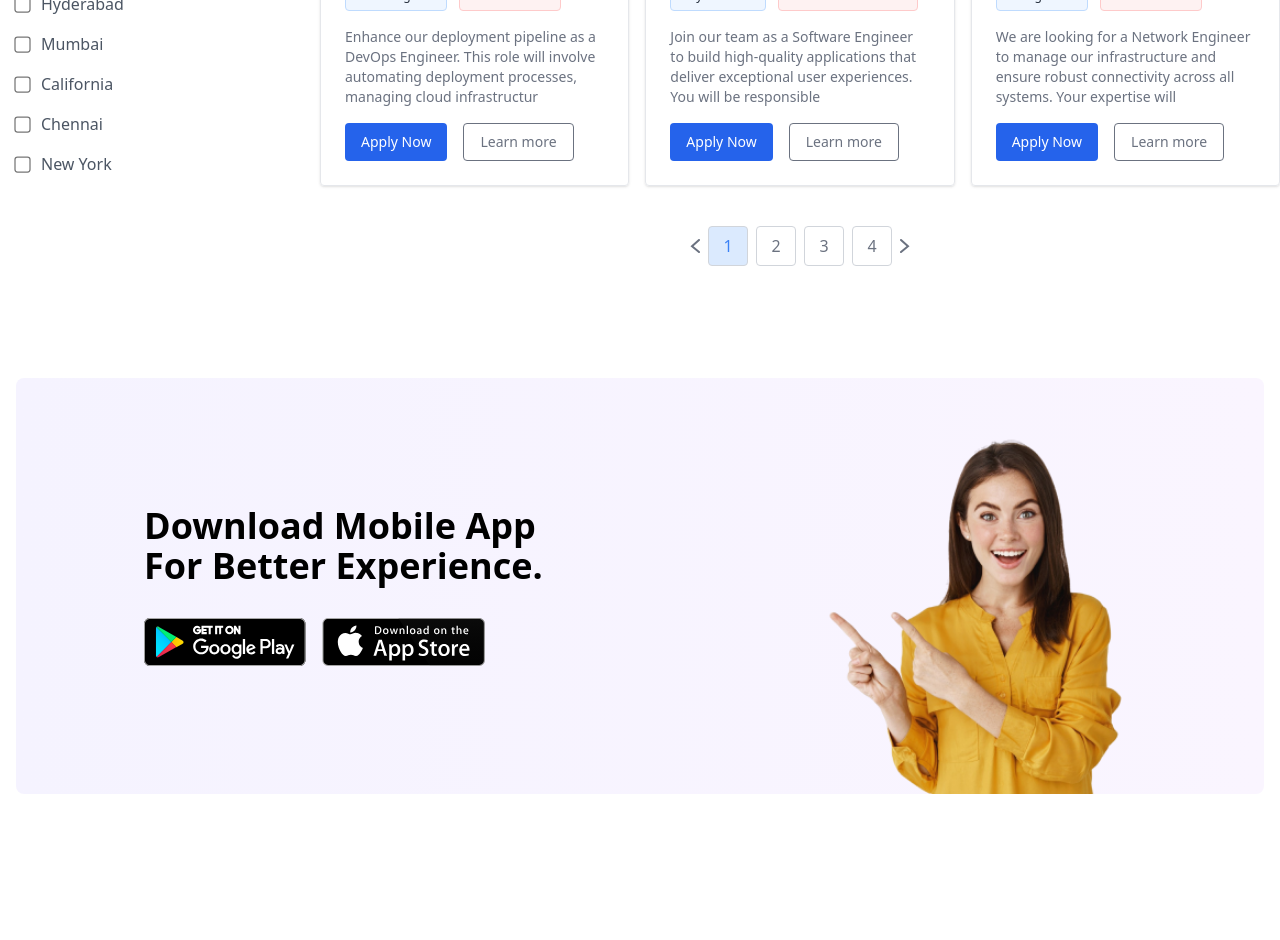
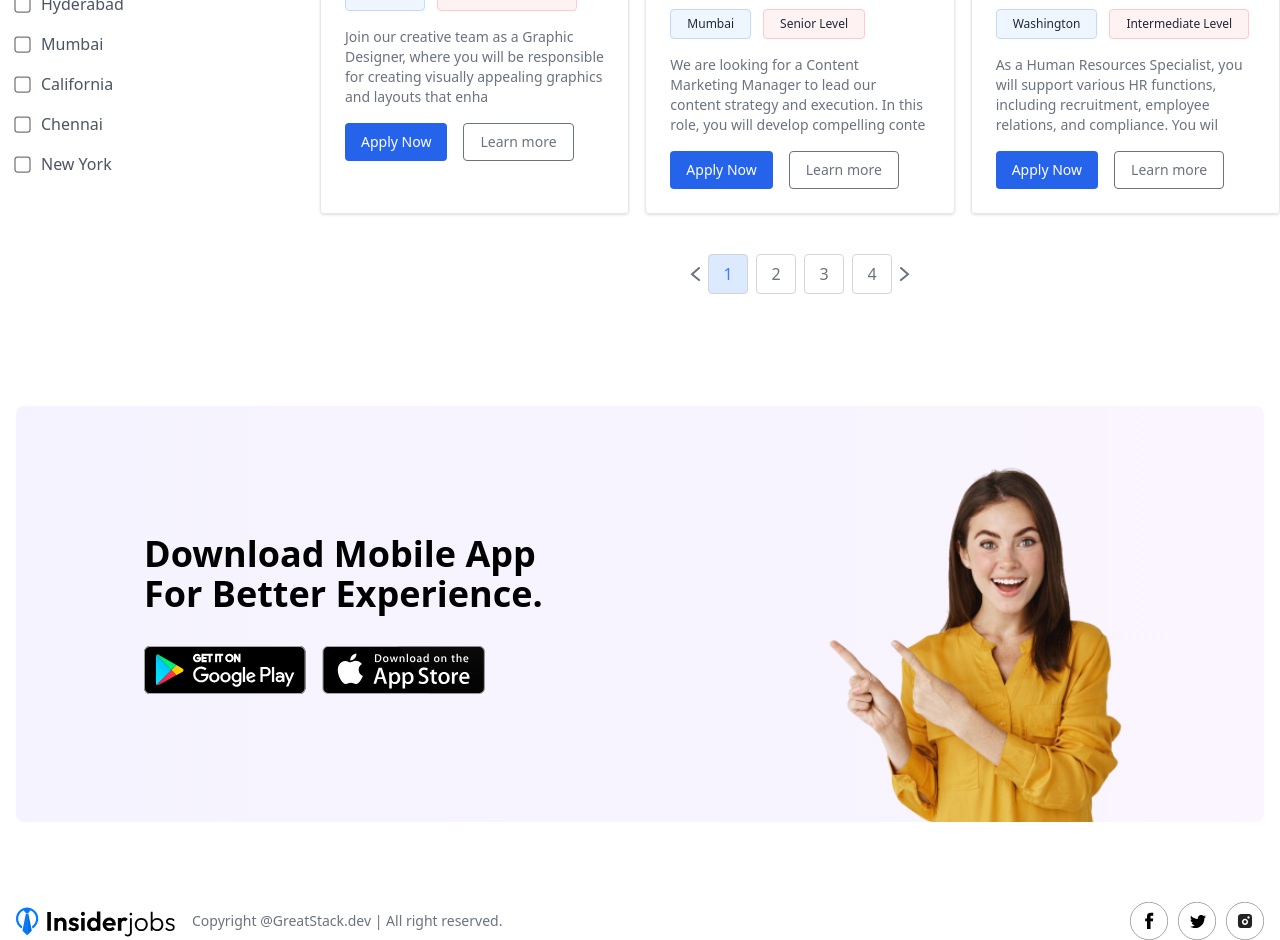
Before and after one commit to KashmiraNigholkar/Job_Portal_Website, a React (Vite) app in the folder client/: page / in a window 1280 px wide. Shown: the part 1140-2080 px from the top of the page. Before the commit the page ends 2014 px from the top, so only its background shows below. Built offline with nearby package versions, Linux system fonts and the light colour scheme; no server answers.

Commit message:
Fourth  commit

```diff
--- a/client/package.json
+++ b/client/package.json
@@ -12,6 +12,8 @@
   "dependencies": {
     "@clerk/clerk-react": "^5.35.3",
     "dom": "^0.0.3",
+    "k-convert": "^1.0.6",
+    "moment": "^2.30.1",
     "quill": "^2.0.3",
     "react": "^19.1.0",
     "react-dom": "^19.1.0",
--- a/client/src/App.jsx
+++ b/client/src/App.jsx
@@ -1,19 +1,17 @@
-import React from 'react'
-import {Route,Routes} from 'react-router-dom'
-import Home from './pages/Home'
-import ApplyJob from './pages/ApplyJob'
-import Applications from './pages/Applications'
+import React from 'react';
+import { Route, Routes } from 'react-router-dom';
+import Home from './pages/Home';
+import ApplyJob from './pages/ApplyJob';
+import Applications from './pages/Applications';
 
 const App = () => {
   return (
-    <div>
-      <Routes>
-        <Route path='/' element={<Home/>}/>
-        <Route path='apply-job/:id' element={<ApplyJob/>}/>
-        <Route path='/applications' element={<Applications/>}/>
-      </Routes>
-    </div>
-  )
-}
+    <Routes>
+      <Route path="/" element={<Home />} />
+      <Route path="/apply-job/:id" element={<ApplyJob />} /> {/* ✅ Correct route */}
+      <Route path="/applications" element={<Applications />} />
+    </Routes>
+  );
+};
 
-export default App
+export default App;
--- /dev/null
+++ b/client/src/components/Footer.jsx
@@ -0,0 +1,21 @@
+import React from 'react'
+import {assets } from '../assets/assets'
+
+const Footer = () => {
+  return (
+    <div className='container px-4 2xl:px-20 mx-auto flex items-center justify-between'>
+        <img width={160} src={assets.logo} alt="" />
+        <p className='flex-1 border-1 border-gray-400 pl-4 text-sm  text-gray-500 max-sm:hidden'>Copyright @GreatStack.dev | All right reserved.</p>
+
+        <div className='flex gap-2.5'>
+            <img width={38} src={assets.facebook_icon} alt="" />
+            <img width={38} src={assets.twitter_icon} alt="" />
+            <img width={38} src={assets.instagram_icon} alt="" />
+
+
+        </div>
+    </div>
+  )
+}
+
+export default Footer
--- a/client/src/components/JobCard.jsx
+++ b/client/src/components/JobCard.jsx
@@ -1,9 +1,12 @@
-import React from 'react'
-import { assets } from '../assets/assets'
+import React from 'react';
+import { assets } from '../assets/assets';
+import { useNavigate } from 'react-router-dom';
 
-const JobCard = ({job}) => {
+const JobCard = ({ job }) => {
+  const navigate = useNavigate();
+
   return (
-    <div className='border p-6 shadow rounded '>
+    <div className='border p-6 shadow rounded'>
       <div className='flex justify-between items-center'>
         <img className='h-8' src={assets.company_icon} alt="" />
       </div>
@@ -12,13 +15,32 @@ const JobCard = ({job}) => {
         <span className='bg-blue-50 border border-blue-200 px-4 py-1.5 rounded'>{job.location}</span>
         <span className='bg-red-50 border border-red-200 px-4 py-1.5 rounded'>{job.level}</span>
       </div>
-        <p className='text-gray-500 text-sm mt-4' dangerouslySetInnerHTML={{__html:job.description.slice(0,150)}}></p>
+      <p
+        className='text-gray-500 text-sm mt-4'
+        dangerouslySetInnerHTML={{ __html: job.description.slice(0, 150) }}
+      ></p>
       <div className='mt-4 flex gap-4 text-sm'>
-            <button className='bg-blue-600 text-white px-4 py-2 rounded'>Apply Now</button>
-            <button className='text-gray-500 border border-gray-500 rounded px-4 py-2'>Learn more</button>
+        <button
+          onClick={() => {
+            navigate(`/apply-job/${job._id}`); // ✅ Fixed path
+            scrollTo(0, 0);
+          }}
+          className='bg-blue-600 text-white px-4 py-2 rounded'
+        >
+          Apply Now
+        </button>
+        <button
+          onClick={() => {
+            navigate(`/job-details/${job._id}`); // Optional route for "Learn more"
+            scrollTo(0, 0);
+          }}
+          className='text-gray-500 border border-gray-500 rounded px-4 py-2'
+        >
+          Learn more
+        </button>
       </div>
     </div>
-  )
-}
+  );
+};
 
-export default JobCard
+export default JobCard;
--- a/client/src/components/JobListing.jsx
+++ b/client/src/components/JobListing.jsx
@@ -1,4 +1,4 @@
-import React, { useContext, useState } from 'react';
+import React, { useContext, useEffect, useState } from 'react';
 import { AppContext } from '../context/AppContext';
 import { assets, JobCategories, JobLocations } from '../assets/assets';
 import JobCard from './JobCard';
@@ -9,39 +9,78 @@ const JobListing = () => {
     searchFilters,
     setSearchFilter,
     jobs = [],
-  } = useContext(AppContext); // ✅ Use searchFilters (not searchFilter)
+  } = useContext(AppContext);
 
+  const [showFilter, setShowFilter] = useState(false);
+  const [currentPage, setCurrentPage] = useState(1);
+  const [selectedCategories, setSelectedCategories] = useState([]);
+  const [selectedLocations, setSelectedLocations] = useState([]);
+  const [filteredJobs, setFilteredJobs] = useState(jobs);
 
-  const [showFilter,setShowFilter]=useState(false);
-  const [currentPage,setCurrentPage]=useState(1);
+  const handleCategoryChange = (category) => {
+    setSelectedCategories((prev) =>
+      prev.includes(category) ? prev.filter((c) => c !== category) : [...prev, category]
+    );
+  };
+
+  const handleLocationChange = (location) => {
+    setSelectedLocations((prev) =>
+      prev.includes(location) ? prev.filter((c) => c !== location) : [...prev, location]
+    );
+  };
+
+  useEffect(() => {
+    const matchesCategory = (job) =>
+      selectedCategories.length === 0 || selectedCategories.includes(job.category);
+    const matchesLocation = (job) =>
+      selectedLocations.length === 0 || selectedLocations.includes(job.location);
+    const matchesTitle = (job) =>
+      searchFilters.title === '' || job.title.toLowerCase().includes(searchFilters.title.toLowerCase());
+    const matchesSearchLocation = (job) =>
+      searchFilters.location === '' || job.location.toLowerCase().includes(searchFilters.location.toLowerCase());
+
+    const newFilteredJobs = jobs
+      .slice()
+      .reverse()
+      .filter(
+        (job) =>
+          matchesCategory(job) &&
+          matchesLocation(job) &&
+          matchesTitle(job) &&
+          matchesSearchLocation(job)
+      );
+
+    setFilteredJobs(newFilteredJobs);
+    setCurrentPage(1);
+  }, [jobs, selectedCategories, selectedLocations, searchFilters]);
+
   return (
-    <div className='container 2xl:px-20 mx-auto flex flex-col lg:flex-row max-lg:space-y-8 py-8'>
-
+    <div className="container 2xl:px-20 mx-auto flex flex-col lg:flex-row max-lg:space-y-8 py-8">
       {/* Sidebar */}
-      <div className='w-full lg:w-1/4 bg-white px-4'>
+      <div className="w-full lg:w-1/4 bg-white px-4">
         {isSearched && (searchFilters.title !== '' || searchFilters.location !== '') && (
           <>
-            <h3 className='font-medium text-lg mb-4'>Current Search</h3>
-            <div className='mb-4 text-gray-600 flex flex-wrap gap-2'>
+            <h3 className="font-medium text-lg mb-4">Current Search</h3>
+            <div className="mb-4 text-gray-600 flex flex-wrap gap-2">
               {searchFilters.title && (
-                <span className='inline-flex items-center gap-2.5 bg-blue-50 border border-blue-200 px-4 py-1.5 rounded'>
+                <span className="inline-flex items-center gap-2.5 bg-blue-50 border border-blue-200 px-4 py-1.5 rounded">
                   {searchFilters.title}
                   <img
-                    onClick={() => setSearchFilter(prev => ({ ...prev, title: '' }))}
-                    className='cursor-pointer w-4 h-4'
+                    onClick={() => setSearchFilter((prev) => ({ ...prev, title: '' }))}
+                    className="cursor-pointer w-4 h-4"
                     src={assets.cross_icon}
-                    alt='Remove title'
+                    alt="Remove title"
                   />
                 </span>
               )}
               {searchFilters.location && (
-                <span className='inline-flex items-center gap-2.5 bg-red-50 border border-red-200 px-4 py-1.5 rounded'>
+                <span className="inline-flex items-center gap-2.5 bg-red-50 border border-red-200 px-4 py-1.5 rounded">
                   {searchFilters.location}
                   <img
-                    className='cursor-pointer w-4 h-4'
-                    onClick={() => setSearchFilter(prev => ({ ...prev, location: '' }))}
+                    className="cursor-pointer w-4 h-4"
+                    onClick={() => setSearchFilter((prev) => ({ ...prev, location: '' }))}
                     src={assets.cross_icon}
-                    alt='Remove location'
+                    alt="Remove location"
                   />
                 </span>
               )}
@@ -49,28 +88,43 @@ const JobListing = () => {
           </>
         )}
 
-        <button onClick={e=>setShowFilter(prev=>!prev)} className='px-6 py-1.5 rounded border border-gray-400 lg'>
-          {showFilter ? "Close":"Filters"}
+        <button
+          onClick={() => setShowFilter((prev) => !prev)}
+          className="px-6 py-1.5 rounded border border-gray-400 lg"
+        >
+          {showFilter ? 'Close' : 'Filters'}
         </button>
-{/* category filter */}
-        <div className={showFilter ? "":"max-lg:hidden"}>
-          <h4 className='font-medium text-lg py-4'>Search By Categories</h4>
-          <ul className='space-y-4 text-gray-600'>
+
+        {/* Category Filter */}
+        <div className={showFilter ? '' : 'max-lg:hidden'}>
+          <h4 className="font-medium text-lg py-4">Search By Categories</h4>
+          <ul className="space-y-4 text-gray-600">
             {JobCategories.map((category, index) => (
-              <li key={index} className='flex gap-3 items-center'>
-                <input className='scale-125' type='checkbox' />
+              <li key={index} className="flex gap-3 items-center">
+                <input
+                  className="scale-125"
+                  type="checkbox"
+                  onChange={() => handleCategoryChange(category)}
+                  checked={selectedCategories.includes(category)}
+                />
                 {category}
               </li>
             ))}
           </ul>
         </div>
-{/* location filter */}
-        <div className={showFilter ? "":"max-lg:hidden"}>
-          <h4 className='font-medium text-lg py-4 pt-14'>Search By Locations</h4>
-          <ul className='space-y-4 text-gray-600'>
+
+        {/* Location Filter */}
+        <div className={showFilter ? '' : 'max-lg:hidden'}>
+          <h4 className="font-medium text-lg py-4 pt-14">Search By Locations</h4>
+          <ul className="space-y-4 text-gray-600">
             {JobLocations.map((location, index) => (
-              <li key={index} className='flex gap-3 items-center'>
-                <input className='scale-125' type='checkbox' />
+              <li key={index} className="flex gap-3 items-center">
+                <input
+                  className="scale-125"
+                  type="checkbox"
+                  onChange={() => handleLocationChange(location)}
+                  checked={selectedLocations.includes(location)}
+                />
                 {location}
               </li>
             ))}
@@ -78,32 +132,53 @@ const JobListing = () => {
         </div>
       </div>
 
-      {/* Main Job Section */}
-      <section className='w-full lg:w-3/4 text-gray-800 max-lg:px-4'>
-        <h3 className='font-medium text-3xl py-2'>Latest Jobs</h3>
-        <p className='mb-8'>Get your desired job from top companies</p>
-        <div className='grid grid-cols-1 sm:grid-cols-2 xl:grid-cols-3 gap-4'>
-          {
-            jobs.slice((currentPage-1)*6,currentPage*6).map((job,index)=>(
-              <JobCard key={index} job={job}/>
-            ))
-          }
+      {/* Job Cards Section */}
+      <section className="w-full lg:w-3/4 text-gray-800 max-lg:px-4" id="job-List">
+        <h3 className="font-medium text-3xl py-2">Latest Jobs</h3>
+        <p className="mb-8">Get your desired job from top companies</p>
+        <div className="grid grid-cols-1 sm:grid-cols-2 xl:grid-cols-3 gap-4">
+          {filteredJobs
+            .slice((currentPage - 1) * 6, currentPage * 6)
+            .map((job, index) => (
+              <JobCard key={index} job={job} />
+            ))}
         </div>
 
         {/* Pagination */}
-        {jobs.length >0 && (
-          <div className='flex items-center justify-center space-x-2 mt-10'>
+        {filteredJobs.length > 0 && (
+          <div className="flex items-center justify-center space-x-2 mt-10">
             <a href="#job-List">
-              <img onClick={()=>setCurrentPage(Math.max(currentPage-1),1)} src={assets.left_arrow_icon} alt="" />
+              <img
+                onClick={() => setCurrentPage(Math.max(currentPage - 1, 1))}
+                src={assets.left_arrow_icon}
+                alt="Previous"
+              />
             </a>
 
-            {Array.from({length:Math.ceil(jobs.length/6)}).map((_,index)=>(<a href="#job-List">
-              <button onClick={()=>setCurrentPage(index+1)} className={`w-10 h-10 flex items-center justify-center border border-gray-300 rounded ${currentPage ===index+1 ?'bg-blue-100 text-blue-500':'text-gray-500'}`}>{index+1}</button></a>))}
-              <a href="#job-List">
-              <img onClick={()=>setCurrentPage(Math.min(currentPage+1,Math.ceil(jobs.length/6)))} src={assets.right_arrow_icon} alt="" />
+            {Array.from({ length: Math.ceil(filteredJobs.length / 6) }).map((_, index) => (
+              <a href="#job-List" key={index}>
+                <button
+                  onClick={() => setCurrentPage(index + 1)}
+                  className={`w-10 h-10 flex items-center justify-center border border-gray-300 rounded ${
+                    currentPage === index + 1 ? 'bg-blue-100 text-blue-500' : 'text-gray-500'
+                  }`}
+                >
+                  {index + 1}
+                </button>
+              </a>
+            ))}
+
+            <a href="#job-List">
+              <img
+                onClick={() =>
+                  setCurrentPage(Math.min(currentPage + 1, Math.ceil(filteredJobs.length / 6)))
+                }
+                src={assets.right_arrow_icon}
+                alt="Next"
+              />
             </a>
           </div>
-        ) }
+        )}
       </section>
     </div>
   );
--- /dev/null
+++ b/client/src/components/Loading.jsx
@@ -0,0 +1,14 @@
+import React from 'react'
+
+const Loading = () => {
+  return (
+
+    <div className='min-h-screen flex items-center justify-center'>
+        <div className='w-20 h-20 border-4 border-gray-300 border-t-4 border-t-blue-400 rounded-full animate-spin'>
+
+        </div>
+      </div>
+  )
+}
+
+export default Loading
--- a/client/src/components/Navbar.jsx
+++ b/client/src/components/Navbar.jsx
@@ -10,7 +10,7 @@ const Navbar = () => {
   return (
     <div className='shadow py-4'>
       <div className='container px-4 2xl:px-20 mx-auto flex justify-between'>
-        <img src={assets.logo} alt="" />
+        <img src={assets.logo} alt="" className='cursor-pointer' />
         {
           user
           ?
--- a/client/src/index.css
+++ b/client/src/index.css
@@ -3,3 +3,40 @@
 @tailwind base;
 @tailwind components;
 @tailwind utilities;
+
+@layer base {
+  html {
+    scroll-behavior: smooth;
+  }
+}
+
+::-webkit-scrollbar {
+  display: none;
+}
+
+/* Rich Text Styling */
+.rich-text {
+  font-size: 15px;
+  color: #7A7B7D;
+}
+.rich-text p {
+  margin-bottom: 16px;
+}
+.rich-text h1 {
+  font-size: 36px;
+  font-weight: 800;
+  color: #252525;
+  margin-bottom: 10px;
+}
+.rich-text h2 {
+  font-size: 22px;
+  font-weight: 700;
+  color: #252525;
+  margin-bottom: 8px;
+}
+.rich-text h3 {
+  font-size: 18px;
+  font-weight: 600;
+  color: #333333;
+  margin-bottom: 6px;
+}
--- a/client/src/pages/ApplyJob.jsx
+++ b/client/src/pages/ApplyJob.jsx
@@ -1,9 +1,98 @@
-import React from 'react'
+import React, { useContext, useEffect, useState } from 'react';
+import { useParams } from 'react-router-dom';
+import { AppContext } from '../context/AppContext';
+import Loading from '../components/Loading';
+import Navbar from '../components/Navbar';
+import { assets } from '../assets/assets';
+import kconvert from 'k-convert';
+import moment from 'moment';
 
 const ApplyJob = () => {
+  const { id } = useParams();
+  const { jobs = [] } = useContext(AppContext);
+  const [jobData, setJobData] = useState(null);
+
+  useEffect(() => {
+    if (jobs.length > 0) {
+      const job = jobs.find((job) => job._id === id);
+      if (job) {
+        setJobData(job);
+      }
+    }
+  }, [id, jobs]);
+
+  if (!jobData) return <Loading />;
+
   return (
-    <div>ApplyJob</div>
-  )
-}
+    <>
+      <Navbar />
+      <div className="min-h-screen py-10 px-4 2xl:px-20 container mx-auto">
+        <div className="bg-white text-black rounded-lg w-full p-6">
 
-export default ApplyJob
+          {/* Top Section: Job Info */}
+          <div className="flex justify-between flex-wrap gap-8 px-6 md:px-14 py-10 bg-sky-50 border border-sky-400 rounded-xl">
+            {/* Company Info */}
+            <div className="flex flex-col md:flex-row items-center gap-4">
+              <img
+                className="h-24 w-24 object-contain bg-white rounded-lg p-4 border"
+                src={jobData.companyId?.image || assets.default_company_logo}
+                alt="Company Logo"
+              />
+              <div className="text-center md:text-left text-neutral-700">
+                <h1 className="text-2xl sm:text-4xl font-medium">{jobData.title}</h1>
+                <div className="flex flex-wrap gap-x-6 gap-y-2 justify-center md:justify-start mt-2 text-gray-600 text-sm">
+                  <span className="flex items-center gap-1">
+                    <img src={assets.suitcase_icon} className="w-4 h-4" alt="Suitcase" />
+                    {jobData.companyId?.name}
+                  </span>
+                  <span className="flex items-center gap-1">
+                    <img src={assets.location_icon} className="w-4 h-4" alt="Location" />
+                    {jobData.location}
+                  </span>
+                  <span className="flex items-center gap-1">
+                    <img src={assets.person_icon} className="w-4 h-4" alt="Level" />
+                    {jobData.level}
+                  </span>
+                  <span className="flex items-center gap-1">
+                    <img src={assets.money_icon} className="w-4 h-4" alt="Salary" />
+                    CTC: {kconvert.convertTo(jobData.salary)}
+                  </span>
+                </div>
+              </div>
+            </div>
+
+            {/* Apply Now Button (Top Right) */}
+            <div className="flex flex-col justify-center text-center md:text-end w-full md:w-auto">
+              <button className="bg-blue-600 hover:bg-blue-700 transition text-white px-6 py-2.5 rounded-lg font-medium">
+                Apply Now
+              </button>
+              <p className="text-gray-600 mt-2">
+                Posted {moment(jobData.date).fromNow()}
+              </p>
+            </div>
+          </div>
+
+          {/* Job Description */}
+          <div className="flex flex-col lg:flex-row justify-between items-start mt-10">
+            <div className="w-full lg:w-2/3">
+              <h2 className="font-bold text-2xl mb-4">Job Description</h2>
+              <div
+                className="rich-text"
+                dangerouslySetInnerHTML={{ __html: jobData.description }}
+              />
+              {/* Apply Now Button (Bottom Center) */}
+              <div className="mt-6 text-center lg:text-left">
+                <button className="bg-blue-600 hover:bg-blue-700 transition text-white px-10 py-2.5 rounded">
+                  Apply Now
+                </button>
+              </div>
+            </div>
+          </div>
+
+        </div>
+      </div>
+    </>
+  );
+};
+
+export default ApplyJob;
--- a/client/src/pages/Home.jsx
+++ b/client/src/pages/Home.jsx
@@ -3,6 +3,7 @@ import Navbar from '../components/Navbar'
 import Hero from '../components/Hero'
 import JobListing from '../components/JobListing'
 import AppDownLoad from '../components/AppDownLoad'
+import Footer from '../components/Footer'
 
 const Home = () => {
   return (
@@ -11,6 +12,7 @@ const Home = () => {
       <Hero/>
       <JobListing/>
       <AppDownLoad/>
+      <Footer/>
 
     </div>
   )
```
Also changed, not shown: 1 other file (tests, documents, lock files or other folders). Lines whose indentation alone changed are shown as unchanged.
